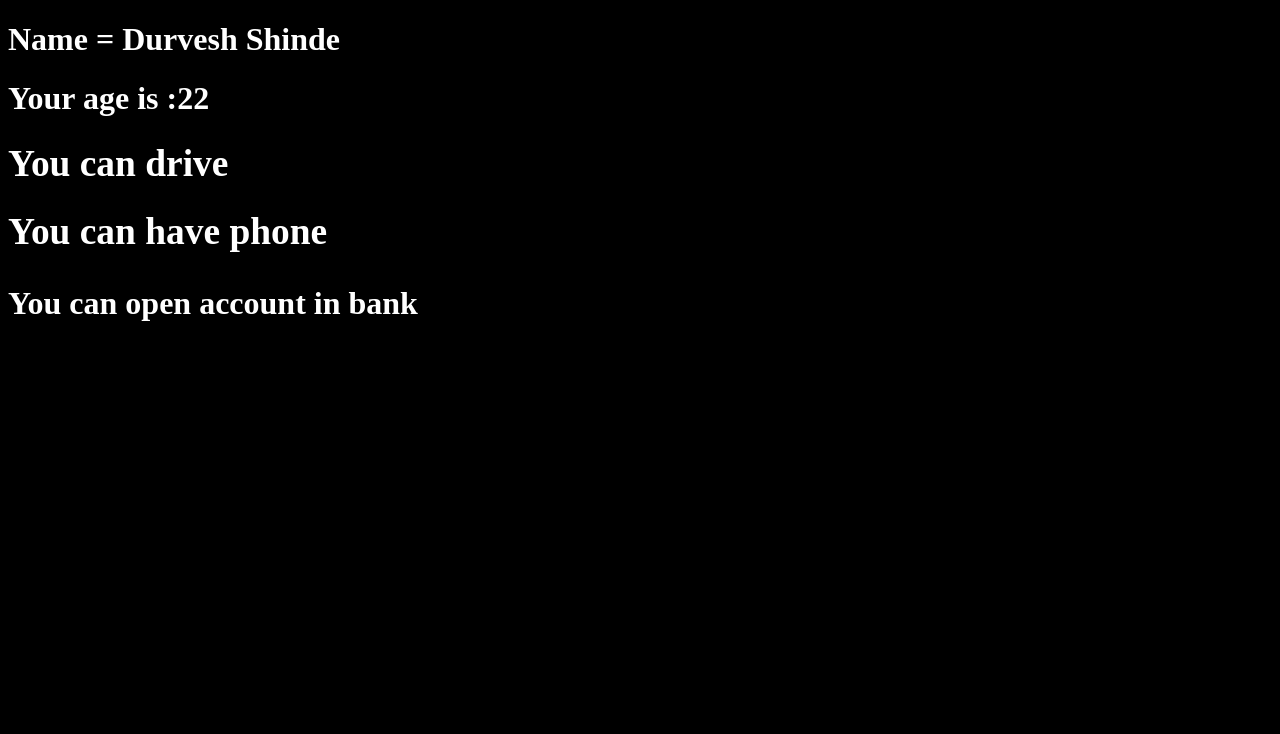
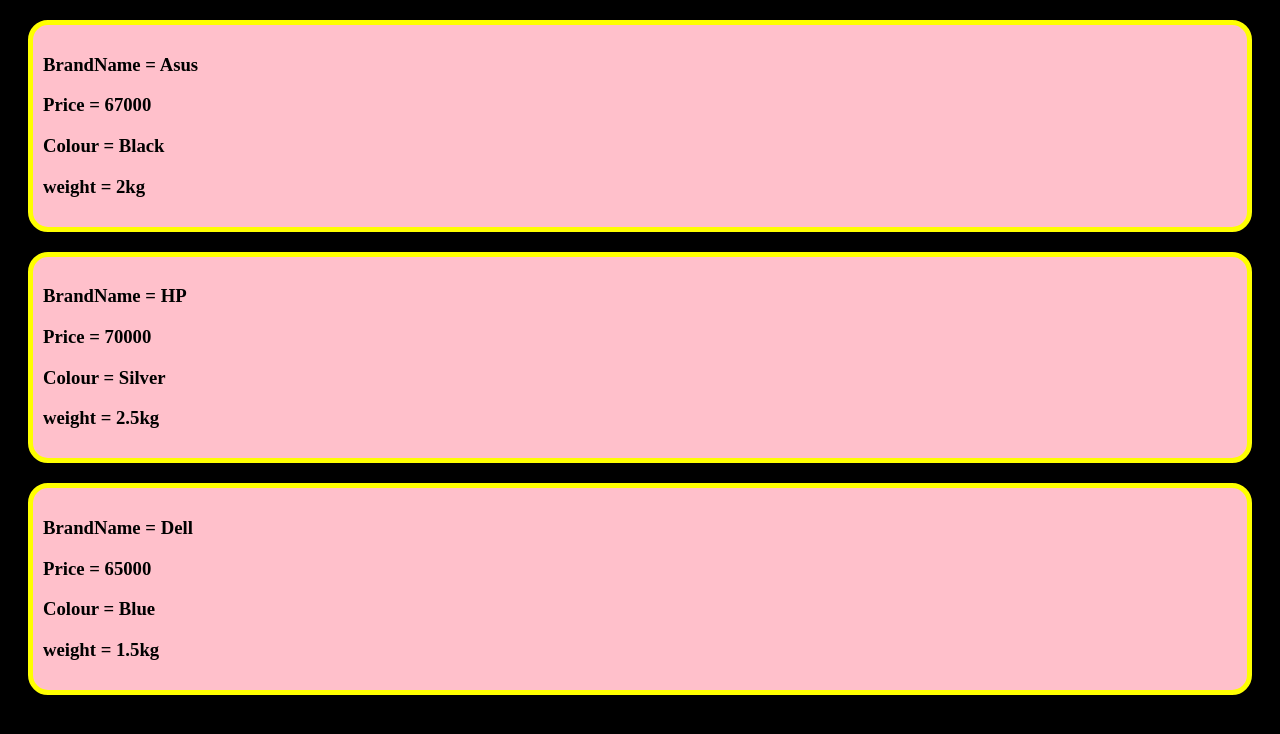
Before and after one commit to Sayali1015/React_Basics, a React (Vite) app: page / in a window 1280 px wide. Shown: the top 734 px of the page. Built offline with nearby package versions, Linux system fonts and the light colour scheme.

Commit message:
Added inline, internal, external css to laptop component

```diff
--- a/src/App.jsx
+++ b/src/App.jsx
@@ -5,6 +5,7 @@
 import Product from './components/Product'
 import Person2 from './components/Person2'
 import Person3 from './components/Person3'
+import Laptop from './components/Laptop'
 
 
 const App = () => {
@@ -32,12 +33,20 @@
 {/* <div>
     <Person2 name= "Sayali Rajwade" MobileNumber= {9021628100} Gmail= "sayalirajwade077@gmail.com" pincode = {411017}/>
     <Person2 name= "Kunal Rajwade" MobileNumber= {7498853712} Gmail= "kunalrajwade09@gmail.com" pincode = {411018}/>
-    <Person2 name= "Om Gaikwad" MobileNumber= {9763121262} Gmail= "omgaikwad12@gmail.com" pincode = {411003} ram = "sita"/>
+    <Person2 name= "Om Gaikwad" MobileNumber= {9763121262} Gmail= "omgaikwad12@gmail.com" pincode = {411003}/>
 </div> */}
 
-<div>
+{/* <div>
     <Person3 name= "Durvesh Shinde" age= {22} pancard = {true} />
-</div>
+</div> */}
+
+
+<Laptop brand = "Asus" price = {67000} colour = "Black" weight = "2kg"/>
+<Laptop brand = "HP" price = {70000} colour = "Silver" weight = "2.5kg"/>
+<Laptop brand = "Dell" price = {65000} colour = "Blue" weight = "1.5kg"/>
+
+
+
 
 
     </>
--- /dev/null
+++ b/src/components/Laptop.css
@@ -0,0 +1,9 @@
+.div{
+  background-color: pink;
+  color: black;
+  margin: 20px;
+  padding: 10px;
+  border: 5px solid yellow;
+  border-radius: 20px;
+
+}
--- /dev/null
+++ b/src/components/Laptop.jsx
@@ -0,0 +1,44 @@
+import React from 'react'
+import './Laptop.css'
+
+const Laptop = ({brand, price, colour, weight}) => {
+
+    //Internal Css
+    const obj = {
+        backgroundColor: 'blue',
+        padding: '15px',
+        margin: '15px',
+        borderRadius: '10px',
+        border : '5px solid pink'
+
+    }
+
+  return (
+    <div  //inline CSS 1st prioprity
+
+//============Inline Css Command======================================
+    // style={{backgroundColor:'grey' ,
+    //         padding: '10px',
+    //         margin: '20px',
+    //         borderRadius: '10px',
+    //         border: '2px solid yellow'
+    //         }}
+
+//=============Internal CSS Command=============================
+    // style={obj}
+
+//============External Css Command================================
+    className='div'
+
+    >
+
+      <h3>BrandName = {brand}</h3>
+      <h3>Price = {price}</h3>
+      <h3>Colour = {colour}</h3>
+      <h3>weight = {weight}</h3>
+    </div>
+
+  )
+}
+
+export default Laptop
--- a/src/components/Person2.jsx
+++ b/src/components/Person2.jsx
@@ -7,7 +7,7 @@
       <h3>MobileNumber = {MobileNumber}</h3>
       <h3>Gmail = {Gmail}</h3>
       <h3>Pincode = {pincode}</h3>
-      <h1>Ram = {ram}</h1>
+
 
     </div>
   )
--- a/src/components/Person3.jsx
+++ b/src/components/Person3.jsx
@@ -1,21 +1,21 @@
 import React from 'react'
 
 const Person3 = ({name, age, pancard}) => {
-  return (
-    <div>
-        <h1> Name = {name}</h1>
-        <h1>Your age is :{age}</h1>
-        <h3>{age >= 18 ? <h1>You can drive</h1> : <h1>You cannot drive</h1>}
-        <p>{age >= 20 ? <h1>You can have phone</h1> : " " }</p>
-        </h3>
+  // return (
+  //   <div>
+  //       <h1> Name = {name}</h1>
+  //       <h1>Your age is :{age}</h1>
+  //       <h3>{age >= 18 ? <h1>You can drive</h1> : <h1>You cannot drive</h1>}
+  //       <p>{age >= 20 ? <h1>You can have phone</h1> : " " }</p>
+  //       </h3>
 
-        <div>
-        <h1>{pancard && <p>You can open account in bank</p>}</h1>
-        </div>
+  //       <div>
+  //       <h1>{pancard && <p>You can open account in bank</p>}</h1>
+  //       </div>
 
-     </div>
+  //    </div>
 
-  )
+  // )
 }
 
 export default Person3
```
Also changed, not shown: src/index.css (line endings or trailing spaces).
